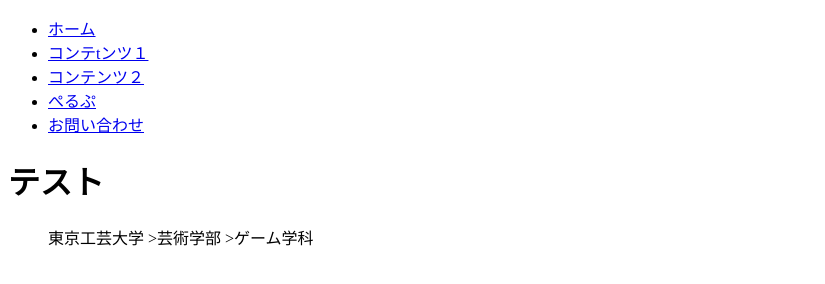
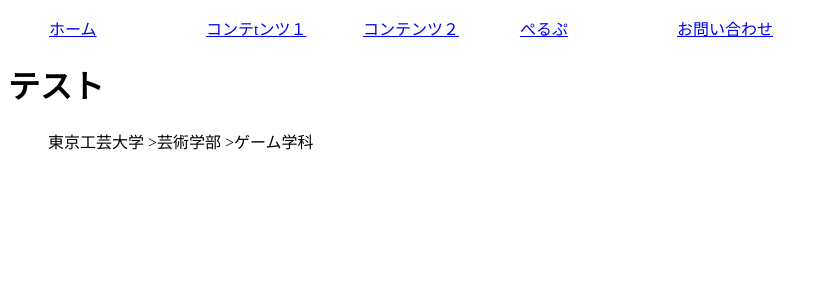
Before and after one commit to shioncolor/web1-8, a plain HTML site: page index.html in a window 1280 px wide. Shown: the whole page, without its empty margins (0-825 px from the left). Drawn offline with Linux system fonts and the light colour scheme.

Commit message:
Update default.css

```diff
--- a/css/default.css
+++ b/css/default.css
@@ -4,6 +4,20 @@ body{
 background-color: mediumaquamarine
 }
 
+#gnav ul{
+overflow: hidden;
+}
+
+#gnav li{
+  float:left;
+  width:156px;
+  border-right: white 1px solid;
+  list-style-type: none;
+}
+
+#gnav li:first-child{
+border-left: white 1px solid;
+}
 .breadcrumbs li{
   display: inline;
   list-style-type: none;
```
